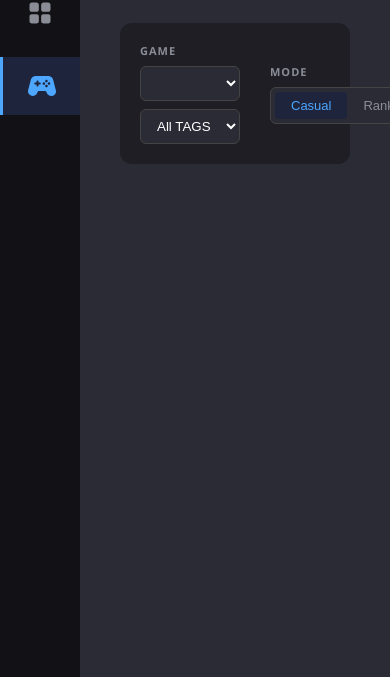
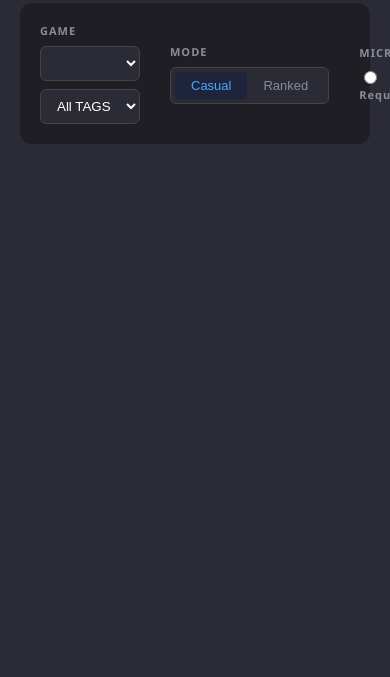
Before and after one commit to umdeset/Plafin_b_plus_plus_webtec, a plain HTML site: page frontend/lobbies.html in a window 390 px wide. Shown: the part 85-762 px from the top of the page. Drawn offline with nearby package versions, Linux system fonts and the light colour scheme; no server answers.

Commit message:
dashboard responsive

```diff
--- a/frontend/dashboard.css
+++ b/frontend/dashboard.css
@@ -17,7 +17,6 @@
     padding-bottom: 20px;
 }
 
-/* Der Container für die Icons links. width: 100% ist wichtig, damit die blaue Markierung die ganze Breite ausfüllt */
 .menu {
     display: flex;
     flex-direction: column;
@@ -28,44 +27,40 @@
 }
 
 .logo {
-    color: #5865F2; /* Discord-Blau für bisschen Wiedererkennungswert */
+    color: #5865F2;
     font-weight: bold;
     font-size: 14px;
     letter-spacing: 1px;
 }
 
-/* Standard-Style für alle Menü-Buttons */
 .nav-btn, .logout-btn {
     background: none;
     border: none;
-    color: #8b8d96; /* Unser dezentes Grau für inaktive Icons */
+    color: #8b8d96;
     width: 100%;
     padding: 15px 0;
     cursor: pointer;
     display: flex;
     justify-content: center;
-    transition: all 0.2s ease; /* Macht den Hover-Übergang weich */
+    transition: all 0.2s ease;
 }
 
-/* Wenn man mit der Maus drüber geht, werden die Icons weiß */
 .nav-btn:hover, .logout-btn:hover {
     color: white;
 }
 
-/* Das ist die Markierung, wenn man in dem Menüpunkt drin ist */
 .nav-btn.active {
-    background-color: #1e243b; /* Dunkelblauer Hintergrund */
-    color: #4da6ff; /* Hellblaues Icon */
-    border-left: 3px solid #4da6ff; /* Der kleine blaue Balken am linken Rand */
+    background-color: #1e243b;
+    color: #4da6ff;
+    border-left: 3px solid #4da6ff;
 }
 
-/* Drückt den Logout-Button an den unteren Bildschirmrand */
 .logout-btn {
     margin-top: auto;
 }
 
 .main-content {
-    flex: 1; /* Nimmt den restlichen Platz neben der Sidebar ein */
+    flex: 1;
     background-color: #2b2b36;
     border-top-left-radius: 20px;
     border-bottom-left-radius: 20px;
@@ -84,10 +79,7 @@
     display: inline-block;
     width: 28px;
     height: 28px;
-    /* currentColor zieht sich automatisch das Grau, Weiß oder Blau aus deinen Buttons! */
     background-color: currentColor;
-
-    /* Sorgt dafür, dass das Icon als Schablone funktioniert */
     -webkit-mask-size: contain;
     mask-size: contain;
     -webkit-mask-repeat: no-repeat;
@@ -96,7 +88,6 @@
     mask-position: center;
 }
 
-/* Hier verlinken wir die genauen Dateien aus deinem Ordner */
 .icon-grid {
     -webkit-mask-image: url('images/icons/Square_icon.svg');
     mask-image: url('images/icons/Square_icon.svg');
@@ -118,19 +109,17 @@
 }
 
 .icon-logout {
-    -webkit-mask-image: url('images/icons/Logout_icon.svg'); /* <- Datei noch erstellen! */
+    -webkit-mask-image: url('images/icons/Logout_icon.svg');
     mask-image: url('images/icons/Logout_icon.svg');
 }
 
-/* Container für Zahnrad und Profil oben rechts */
 .header-icons {
     display: flex;
     align-items: center;
     gap: 20px;
-    color: #8b8d96; /* Gleiches Grau wie in der Sidebar */
+    color: #8b8d96;
 }
 
-/* Hover-Effekt für die Icons oben rechts */
 .icon-hover {
     cursor: pointer;
     transition: color 0.2s ease;
@@ -143,7 +132,7 @@
 .user-profile {
     display: flex;
     align-items: center;
-    gap: 5px; /* Kleiner Abstand zwischen dem Männchen und dem Pfeil */
+    gap: 5px;
     cursor: pointer;
 }
 
@@ -152,23 +141,20 @@
     font-size: 28px;
 }
 
-/* Responsive Grid für die Spiele. Bricht automatisch um, wenn der Screen zu klein wird */
 .game-grid {
     display: grid;
     grid-template-columns: repeat(auto-fill, minmax(260px, 1fr));
     gap: 25px;
 }
 
-/* Die Spielekarten selbst */
 .game-card {
     background-color: #1e1e24;
     border-radius: 12px;
-    overflow: hidden; /* Sorgt dafür, dass die Ecken der Bilder auch abgerundet werden */
+    overflow: hidden;
     cursor: pointer;
     transition: transform 0.2s ease, box-shadow 0.2s ease;
 }
 
-/* Lässt die Karte beim Hovern leicht nach oben "schweben" */
 .game-card:hover {
     transform: translateY(-5px);
     box-shadow: 0 10px 20px rgba(0,0,0,0.3);
@@ -177,7 +163,7 @@
 .game-card img {
     width: 100%;
     height: 150px;
-    object-fit: cover; /* Verhindert, dass Bilder komisch gestreckt werden */
+    object-fit: cover;
 }
 
 .game-info {
@@ -187,7 +173,7 @@
 .game-info h3 {
     margin: 0 0 10px 0;
     font-size: 16px;
-    text-transform: uppercase; /* Alle Spielenamen in Caps, sieht cleaner aus */
+    text-transform: uppercase;
 }
 
 .stats p {
@@ -198,7 +184,6 @@
     align-items: center;
 }
 
-/* Der grüne "Online" Indikator */
 .dot {
     height: 6px;
     width: 6px;
@@ -212,3 +197,59 @@
     -webkit-mask-image: url('images/icons/friend_add.svg');
     mask-image: url('images/icons/friend_add.svg');
 }
+
+@media (max-width: 768px) {
+    body {
+        flex-direction: column !important;
+        overflow-y: auto;
+    }
+
+    .sidebar {
+        width: 100% !important;
+        height: 60px !important;
+        flex-direction: row !important;
+        position: fixed !important;
+        bottom: 0 !important;
+        top: auto !important;
+        z-index: 999;
+        padding-top: 0 !important;
+        justify-content: space-around !important;
+        background-color: #111116;
+    }
+
+    .main-content {
+        padding: 20px !important;
+        margin-bottom: 70px !important;
+        border-radius: 0 !important;
+        width: 100% !important;
+        box-sizing: border-box;
+    }
+
+    .game-grid {
+        grid-template-columns: 1fr !important;
+    }
+
+    .menu {
+        flex-direction: row !important;
+        margin-top: 0 !important;
+        gap: 0 !important;
+    }
+
+    .logo, .logout-btn {
+        display: none !important;
+    }
+
+    .nav-btn {
+        padding: 10px !important;
+    }
+
+    .logo {
+        display: none !important;
+    }
+
+    .logout-btn {
+        display: flex !important;
+        width: auto !important;
+        margin-top: 0 !important;
+    }
+}
```
